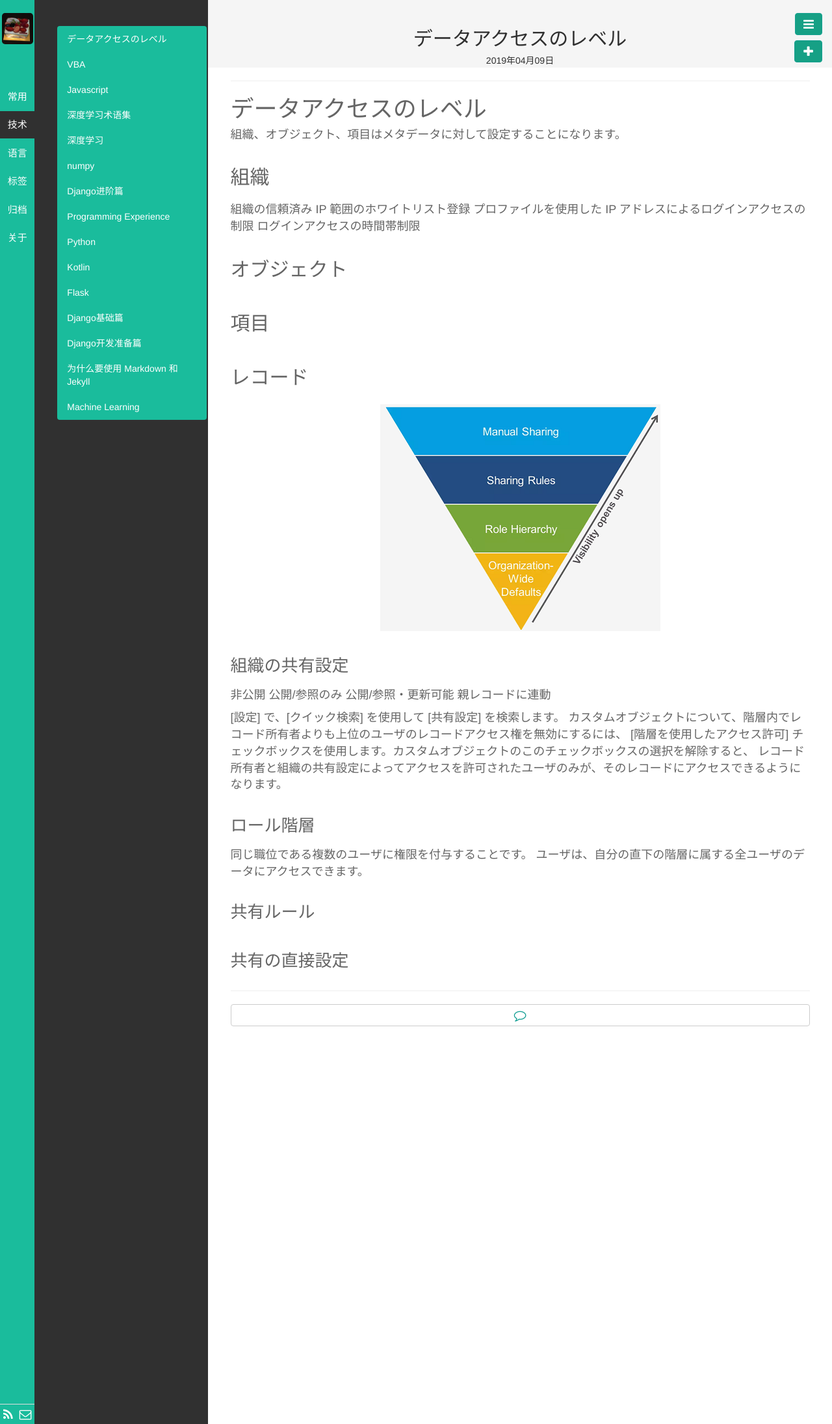
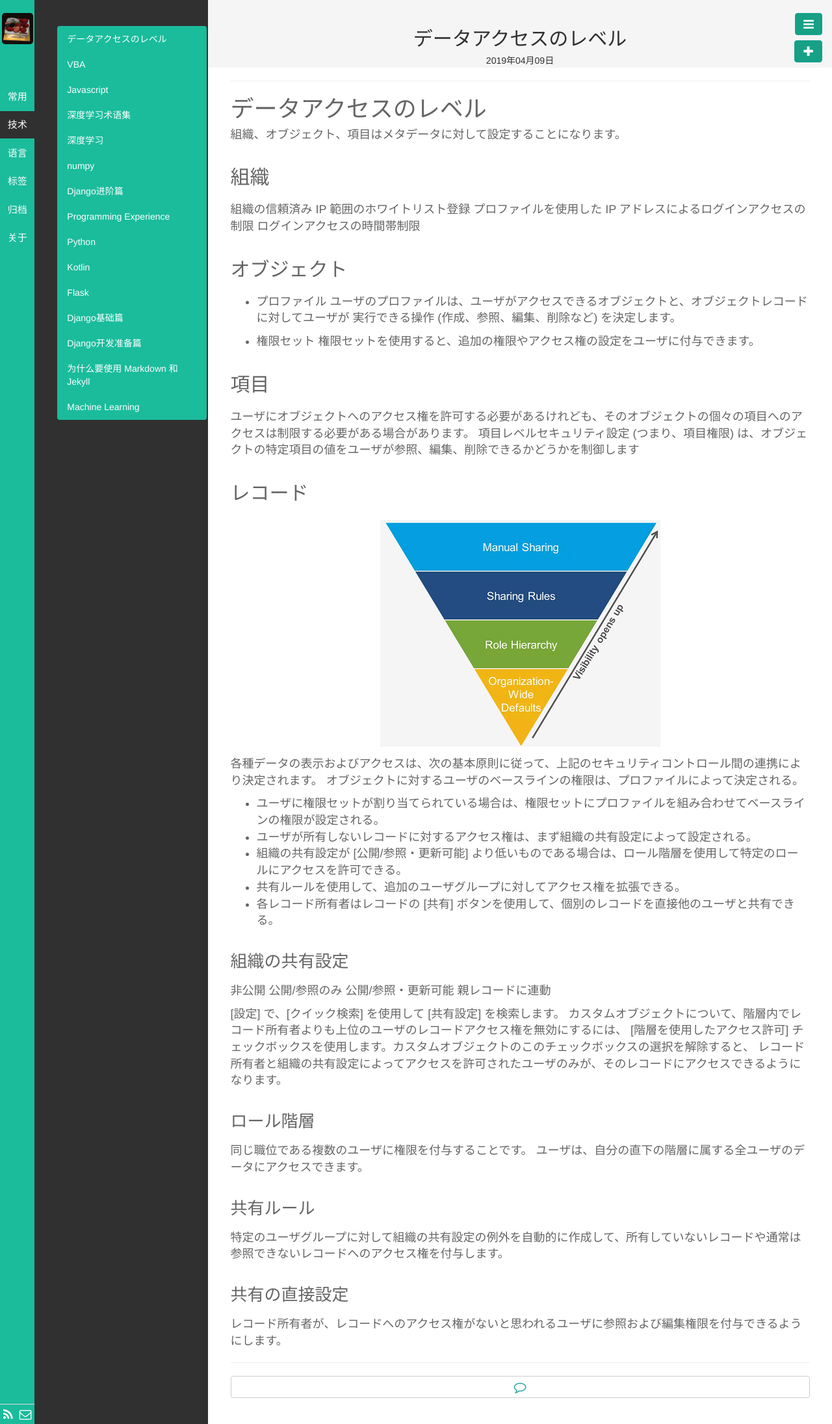
Before and after one commit to kyoyo/kyoyo.github.io, a Jekyll site: the page built from _posts/技術/2019-04-09-データセキュリティ.md, in a window 1280 px wide. Shown: the whole page at 65% size. Built offline with Jekyll 4.4.1, drawn with Linux system fonts in a browser that asks for light colours; Markdown is read by kramdown in place of the engine named in the settings.

Commit message:
Update 2019-04-09-データセキュリティ.md

```diff
--- a/_posts/技術/2019-04-09-データセキュリティ.md
+++ b/_posts/技術/2019-04-09-データセキュリティ.md
@@ -19,16 +19,34 @@ description:
 ログインアクセスの時間帯制限
 
 ## オブジェクト
+* プロファイル
+ユーザのプロファイルは、ユーザがアクセスできるオブジェクトと、オブジェクトレコードに対してユーザが
+実行できる操作 (作成、参照、編集、削除など) を決定します。
+
+* 権限セット
+権限セットを使用すると、追加の権限やアクセス権の設定をユーザに付与できます。
 
 ## 項目
 
-
+ユーザにオブジェクトへのアクセス権を許可する必要があるけれども、そのオブジェクトの個々の項目へのアクセスは制限する必要がある場合があります。
+項目レベルセキュリティ設定 (つまり、項目権限) は、オブジェクトの特定項目の値をユーザが参照、編集、削除できるかどうかを制御します
 
 
 ## レコード
 ![](/assets/images/2019-04-09_RecordAccessLevel.png)
 
+
+各種データの表示およびアクセスは、次の基本原則に従って、上記のセキュリティコントロール間の連携により決定されます。
+オブジェクトに対するユーザのベースラインの権限は、プロファイルによって決定される。
+* ユーザに権限セットが割り当てられている場合は、権限セットにプロファイルを組み合わせてベースラインの権限が設定される。
+* ユーザが所有しないレコードに対するアクセス権は、まず組織の共有設定によって設定される。
+* 組織の共有設定が [公開/参照・更新可能] より低いものである場合は、ロール階層を使用して特定のロールにアクセスを許可できる。
+* 共有ルールを使用して、追加のユーザグループに対してアクセス権を拡張できる。
+* 各レコード所有者はレコードの [共有] ボタンを使用して、個別のレコードを直接他のユーザと共有できる。
+
+
 ### 組織の共有設定
+
 非公開
 公開/参照のみ
 公開/参照・更新可能
@@ -45,5 +63,8 @@ description:
 
 
 ### 共有ルール
+特定のユーザグループに対して組織の共有設定の例外を自動的に作成して、所有していないレコードや通常は
+参照できないレコードへのアクセス権を付与します。
 
 ### 共有の直接設定
+レコード所有者が、レコードへのアクセス権がないと思われるユーザに参照および編集権限を付与できるようにします。
```
